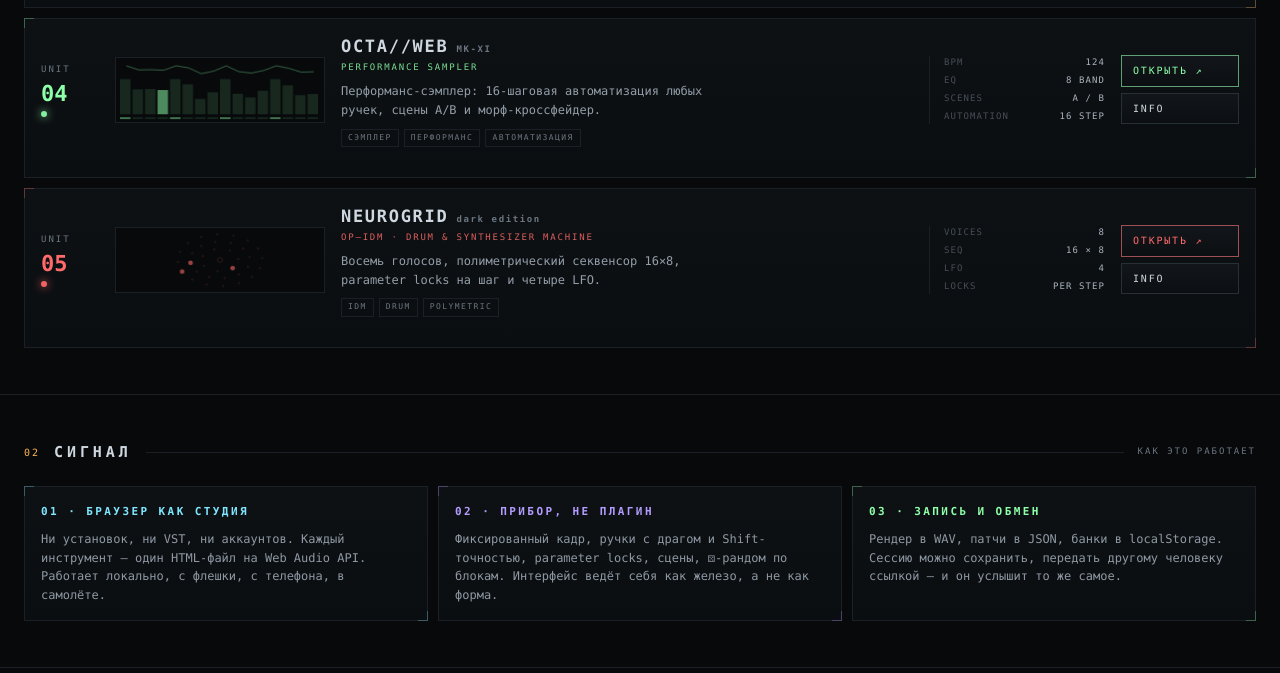
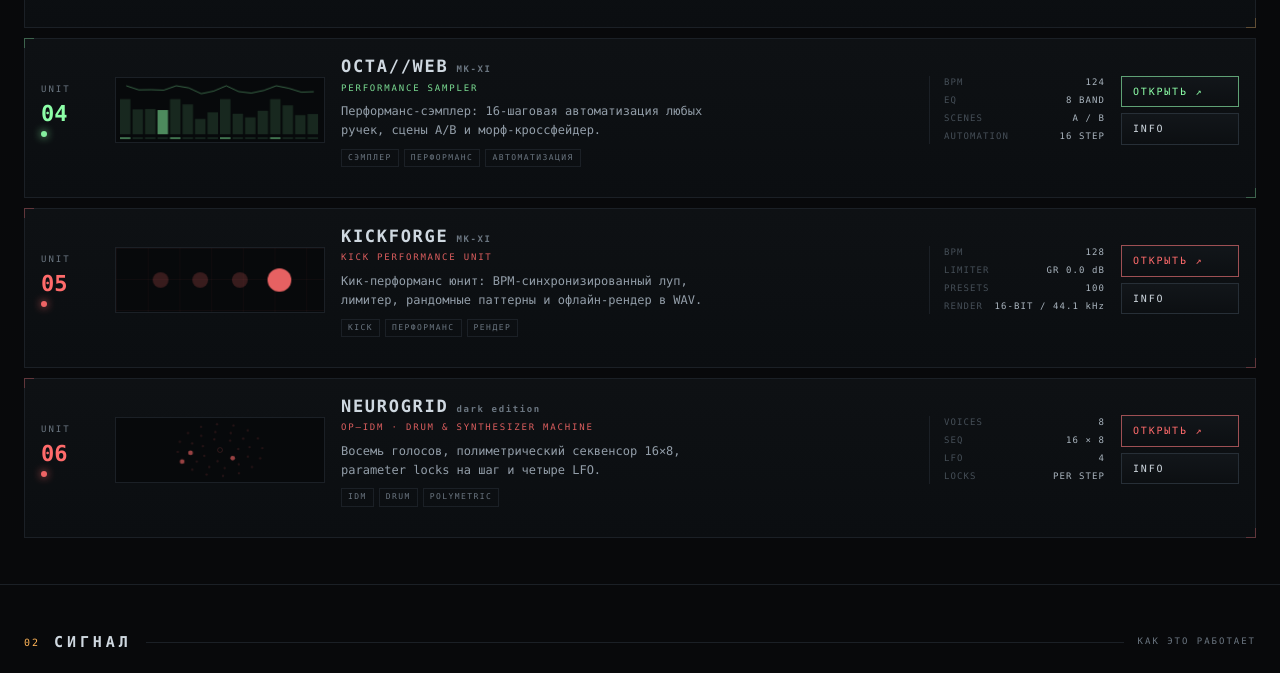
Before and after one commit to effdst/LiminalInstruments, a plain HTML site: page index-ru.html in a window 1280 px wide. Shown: the part 1689-2362 px from the top of the page. Drawn offline with Linux system fonts and the light colour scheme.

Commit message:
Add files via upload

```diff
--- a/index-ru.html
+++ b/index-ru.html
@@ -4,7 +4,7 @@
 <meta charset="utf-8">
 <meta name="viewport" content="width=device-width,initial-scale=1">
 <title>LIMINAL INSTRUMENTS — браузерные звуковые машины</title>
-<meta name="description" content="Браузерные звуковые машины: гранулярная станция, эмбиент-генератор, модуляр с CV, перформанс-сэмплер и IDM-драм-секвенсор.">
+<meta name="description" content="Браузерные звуковые машины: гранулярная станция, эмбиент-генератор, модуляр с CV, перформанс-сэмплер, кик-юнит и IDM-драм-секвенсор.">
 <style>
 :root{
   --bg:#08090b; --panel:#0e1114; --panel2:#0b0e11;
@@ -255,7 +255,7 @@ section{padding:46px 0;border-bottom:1px solid var(--line)}
     <div class="lab top">WEB AUDIO API · БЕЗ УСТАНОВКИ · БЕЗ ПЛАГИНОВ · РАБОТАЕТ ОФЛАЙН</div>
     <h1><span class="solid">LIMINAL</span><span class="outline">INSTRUMENTS</span></h1>
     <p class="lead">Браузерные звуковые машины: гранулярная станция, эмбиент-генератор,
-      модульный синтезатор с CV, перформанс-сэмплер и IDM-драм-секвенсор.
+      модульный синтезатор с CV, перформанс-сэмплер, кик-юнит и IDM-драм-секвенсор.
       Звук считается в реальном времени, интерфейс — аппаратная панель.
       Открыл вкладку → играешь.</p>
     <div class="hero-cta">
@@ -301,6 +301,7 @@ section{padding:46px 0;border-bottom:1px solid var(--line)}
       <button class="chip" data-f="ambient">ЭМБИЕНТ</button>
       <button class="chip" data-f="modular">МОДУЛЯР</button>
       <button class="chip" data-f="sampler">СЭМПЛЕР</button>
+      <button class="chip" data-f="kick">KICK</button>
       <button class="chip" data-f="drum">DRUM / IDM</button>
     </div>
     <div class="rack" id="rackList"></div>
@@ -370,7 +371,7 @@ section{padding:46px 0;border-bottom:1px solid var(--line)}
 
 <footer class="foot">
   <i class="led on"></i><span>ОНЛАЙН</span><span class="sep"></span>
-  <span>1–5 ОТКРЫТЬ · ↑↓ ВЫБОР · ⏎ ЗАПУСК · S ЗВУК · ? СПРАВКА</span>
+  <span>1–6 ОТКРЫТЬ · ↑↓ ВЫБОР · ⏎ ЗАПУСК · S ЗВУК · ? СПРАВКА</span>
   <span class="sep"></span><span id="log">система готова</span>
   <span style="margin-left:auto">LIMINAL INSTRUMENTS · v1.0</span>
 </footer>
@@ -382,7 +383,7 @@ section{padding:46px 0;border-bottom:1px solid var(--line)}
     и работает автономно. Звук сайта выключен по умолчанию: кнопка ЗВУК включает тихий
     генеративный дрон, а монитор сверху начинает показывать реальный спектр.</p>
   <div class="kbd">
-    <b>1 … 5</b><span>открыть юнит по номеру</span>
+    <b>1 … 6</b><span>открыть юнит по номеру</span>
     <b>↑ / ↓</b><span>выбор юнита в рэке</span>
     <b>ENTER</b><span>запустить выбранный</span>
     <b>I</b><span>спецификация выбранного юнита</span>
@@ -444,7 +445,20 @@ const INSTRUMENTS = [
             'SCENE A/B crossfader · morph engine · TRK LEN 16'],
   keys:'↑/↓ morph scenes · drag knob · Shift = fine · dbl click = reset' },
 
-{ n:'05', name:'NEUROGRID', ver:'dark edition', sub:'op–idm · drum & synthesizer machine',
+{ n:'05', name:'KICKFORGE', ver:'MK-XI', sub:'kick performance unit',
+  href:'KickForge.html', acc:'#ff6b6b', viz:'kick', f:['kick','drum'],
+  tags:['KICK','ПЕРФОРМАНС','РЕНДЕР'],
+  desc:'Кик-перформанс юнит: BPM-синхронизированный луп, лимитер, рандомные паттерны и офлайн-рендер в WAV.',
+  specs:[['BPM','128'],['LIMITER','GR 0.0 dB'],['PRESETS','100'],['RENDER','16-BIT / 44.1 kHz']],
+  features:['BPM control: 72–200 с tap tempo',
+            'Limiter с индикатором gain reduction',
+            '⚄ RANDOM всех параметров',
+            'SAVE / LOAD проекта в JSON',
+            'BANK · 100 пресетов',
+            'OFFLINE RENDER: точная копия экспорта, 16-bit / 44.1 kHz'],
+  keys:'SPACE play · L loop · R random · M mute · E export · ←→ preset' },
+
+{ n:'06', name:'NEUROGRID', ver:'dark edition', sub:'op–idm · drum & synthesizer machine',
   href:'NeuroGrid.html', acc:'#ff6b6b', viz:'poly', f:['drum'],
   tags:['IDM','DRUM','POLYMETRIC'],
   desc:'Восемь голосов, полиметрический секвенсор 16×8, parameter locks на шаг и четыре LFO.',
@@ -519,7 +533,7 @@ document.getElementById('rndBtn').addEventListener('click',randomUnit);
 addEventListener('keydown',e=>{
   if(e.target.matches('input,textarea'))return;
   const k=e.key;
-  if(k>='1'&&k<='5'){launch(+k-1);return;}
+  if(k>='1'&&k<='6'){launch(+k-1);return;}
   if(k==='ArrowDown'){e.preventDefault();move(1);}
   else if(k==='ArrowUp'){e.preventDefault();move(-1);}
   else if(k==='Enter'){launch(selected);}
@@ -800,6 +814,22 @@ const DRAW={
     v.pat.forEach((p,i)=>{const x=4+i*bw+bw/2,y=8+(1-p)*h*.22;i?c.lineTo(x,y):c.moveTo(x,y);});
     c.stroke(); c.globalAlpha=1;
   },
+  kick(v,t,dt,k){
+    const{ctx:c,w,h}=v; c.clearRect(0,0,w,h); c.fillStyle='#07090b'; c.fillRect(0,0,w,h);
+    grid(c,w,h,32,v.col,.04);
+    const cx=w/2, cy=h/2;
+    const beat=Math.floor(t*4)%4;
+    for(let i=0;i<4;i++){
+      const x=cx-60+i*40;
+      const active=i===beat;
+      c.fillStyle=v.col;
+      c.globalAlpha=active?.9:.2;
+      c.beginPath();
+      c.arc(x,cy,8+active*4,0,Math.PI*2);
+      c.fill();
+    }
+    c.globalAlpha=1;
+  },
   poly(v,t,dt,k){
     const{ctx:c,w,h}=v; c.clearRect(0,0,w,h); c.fillStyle='#07090b'; c.fillRect(0,0,w,h);
     const cx=w/2,cy=h/2,R=Math.min(w,h)*.92;
@@ -837,7 +867,8 @@ setInterval(()=>{clock.textContent=new Date().toLocaleTimeString('ru-RU',{timeZo
 const LOGS=['система готова','юниты загружены · web audio','без установки · работает офлайн',
   'granula · true stereo grain cloud','nullroom ø · 100 пресетов загружено',
   'mutable•web xl · 20 модулей · cv везде','octa//web · 16-шаговая автоматизация наготове',
-  'neurogrid · 8 голосов · полиметр 16×8','нажми S для эмбиент-дрона'];
+  'kickforge · кик-перформанс юнит','neurogrid · 8 голосов · полиметр 16×8',
+  'нажми S для эмбиент-дрона'];
 let li=0; const logEl=document.getElementById('log');
 function log(s){logEl.textContent=s;li=-1;}
 setInterval(()=>{li=(li+1)%LOGS.length;logEl.style.opacity=0;
```
Also changed, not shown: index.html (+38 -7 lines).
